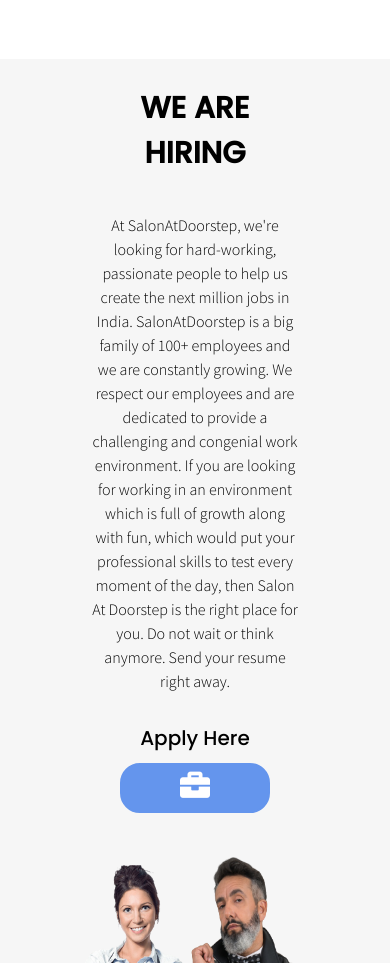
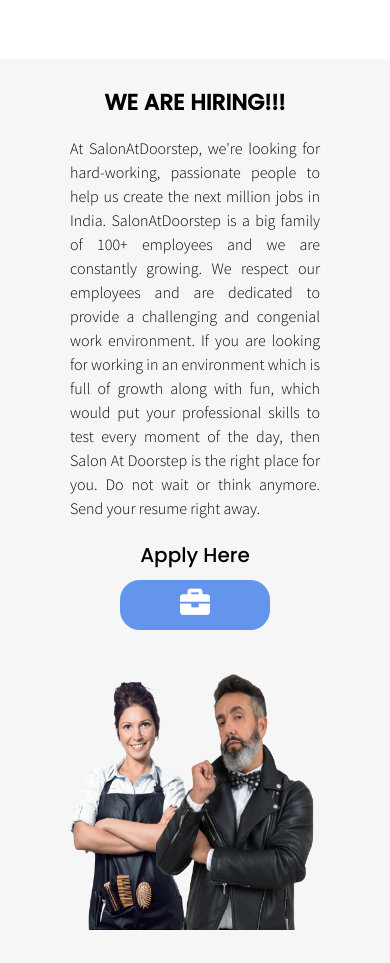
Before and after one commit to prateek1406/SalonAtHome, a plain HTML site: page index.html in a window 390 px wide. Shown: the part 9176-10139 px from the top of the page. Drawn offline with nearby package versions, Linux system fonts and the light colour scheme; some icons are missing.

Commit message:
update in hiring section

```diff
--- a/index.html
+++ b/index.html
@@ -326,6 +326,8 @@ html {
                                     /*MEDIA QUERIES*/
 
 @media (max-width: 575.98px) {
+
+
 .text
 {
     text-align:center;
@@ -395,7 +397,8 @@ html {
 }
 .hiring_description
 {
-  text-align:center;
+  padding:0px 0px;
+  /* text-align:center; */
   font-size:16px;
   font-family: 'Source Sans Pro', sans-serif;
 }
@@ -405,7 +408,7 @@ html {
 }
 .hiring_text
 {
-    font-size:30px;
+    font-size:22px;
     text-align:center;
     padding:17px;
     font-weight:bold;
@@ -413,6 +416,7 @@ html {
 }
 .apply_here_text
 {
+  margin-top:10px;
   text-align:center;
   padding:10px;
   font-size:20px;
@@ -695,11 +699,11 @@ html {
           <div class="col-lg-6 col-xs-12">
             <div class="container-fluid">
               <div class="row">
-                  <div class="col-12"><div class="hiring_text">WE ARE HIRING</div></div>
+                  <div class="col-12"><div class="hiring_text">WE ARE HIRING!!!</div></div>
                   <div class="col-12">
                       <div class="hiring_description">At SalonAtDoorstep, we're looking for hard-working, passionate people to help us create the next million jobs in India. SalonAtDoorstep is a big family of 100+ employees and we are constantly growing. We respect our employees and are dedicated to provide a challenging and congenial work environment. If you are looking for working in an environment which is full of growth along with fun, which would put your professional skills to test every moment of the day, then Salon At Doorstep is the right place for you. Do not wait or think anymore. Send your resume right away.</div>
                   </div>
-                  <div class="col-lg-12 col-xs-12"><div class="apply_here_text" style="">Apply Here</div></div>
+                  <div class="col-lg-12 col-xs-12"><div class="apply_here_text">Apply Here</div></div>
                   <div class="col-12"><div class="hiring_button"><a  href="" target="_blank"><i class="fas fa-briefcase" style="color:white;font-size:30px;padding:5px;"></i></a></div></div>
               </div>
             </div>
```
